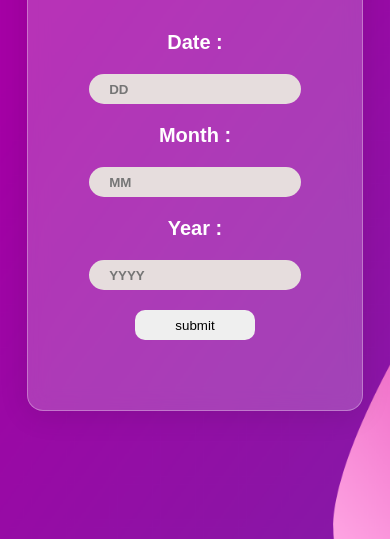
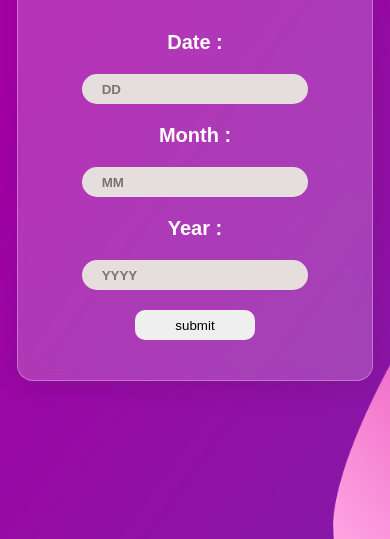
Before and after one commit to naufel1122/BirthDayCalculator, a plain HTML site: page index.html in a window 390 px wide. Shown: the part 321-860 px from the top of the page. Drawn offline with Linux system fonts and the light colour scheme; a web font is replaced by a local one.

Commit message:
complete

```diff
--- a/style..css
+++ b/style..css
@@ -4,28 +4,31 @@
 }
 @media (max-width:768px) {
   body{
-overflow: scroll;
+overflow: auto;
+    height:auto;
   }
 }
 body {
-  /* overflow: hidden; */
+  overflow: hidden;
   font-family: sans-serif;
   background-image: url('./back.png');
-  background-position: fixed;
+  /* background-position: fixed; */
   background-size: cover;
   background-repeat: no-repeat;
-  height: 100vh;
+  min-height: 100vh;
   display: flex;
   justify-content: center;
   align-items: center;
 }
+
 .container{
+  /* height: 630px; */
   box-shadow: rgba(0, 0, 0, 0.25) 0px 54px 55px, rgba(0, 0, 0, 0.12) 0px -12px 30px, rgba(0, 0, 0, 0.12) 0px 4px 6px, rgba(0, 0, 0, 0.17) 0px 12px 13px, rgba(0, 0, 0, 0.09) 0px -3px 5px;
-  width: 90%;
+  width: 95%;
   max-width: 440px;
   color: #fff;
   text-align: center;
-  padding: 50px 35px;
+  padding: 20px 35px;
   border: 1px solid rgba(255,255,255,0.3);
   background: rgba(255, 255, 255, 0.2);
   border-radius: 16px;
@@ -65,3 +68,6 @@ font-weight: 600;
   border: none;
   cursor: pointer;
 }
+.age{
+  margin-bottom: 20px;
+}
```
